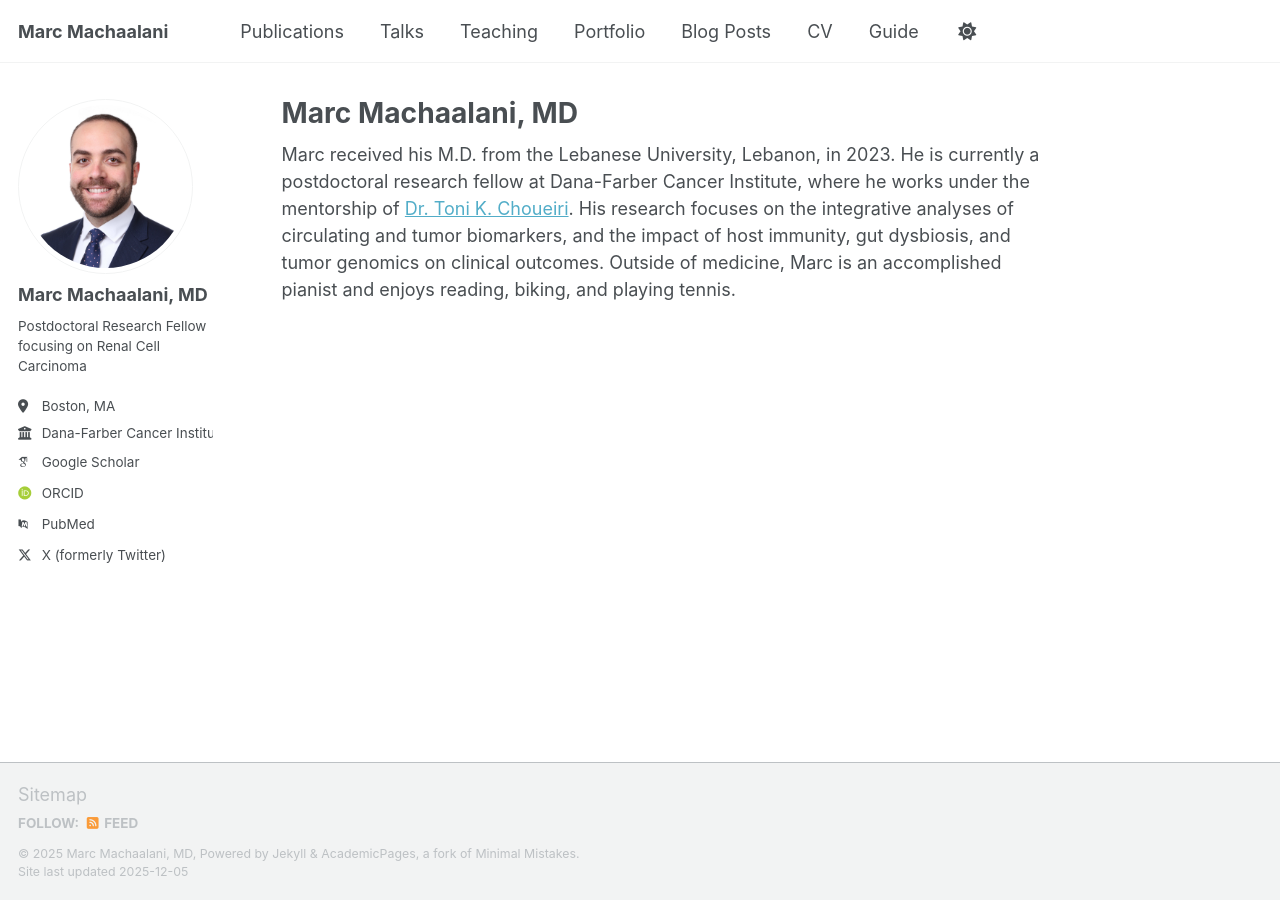
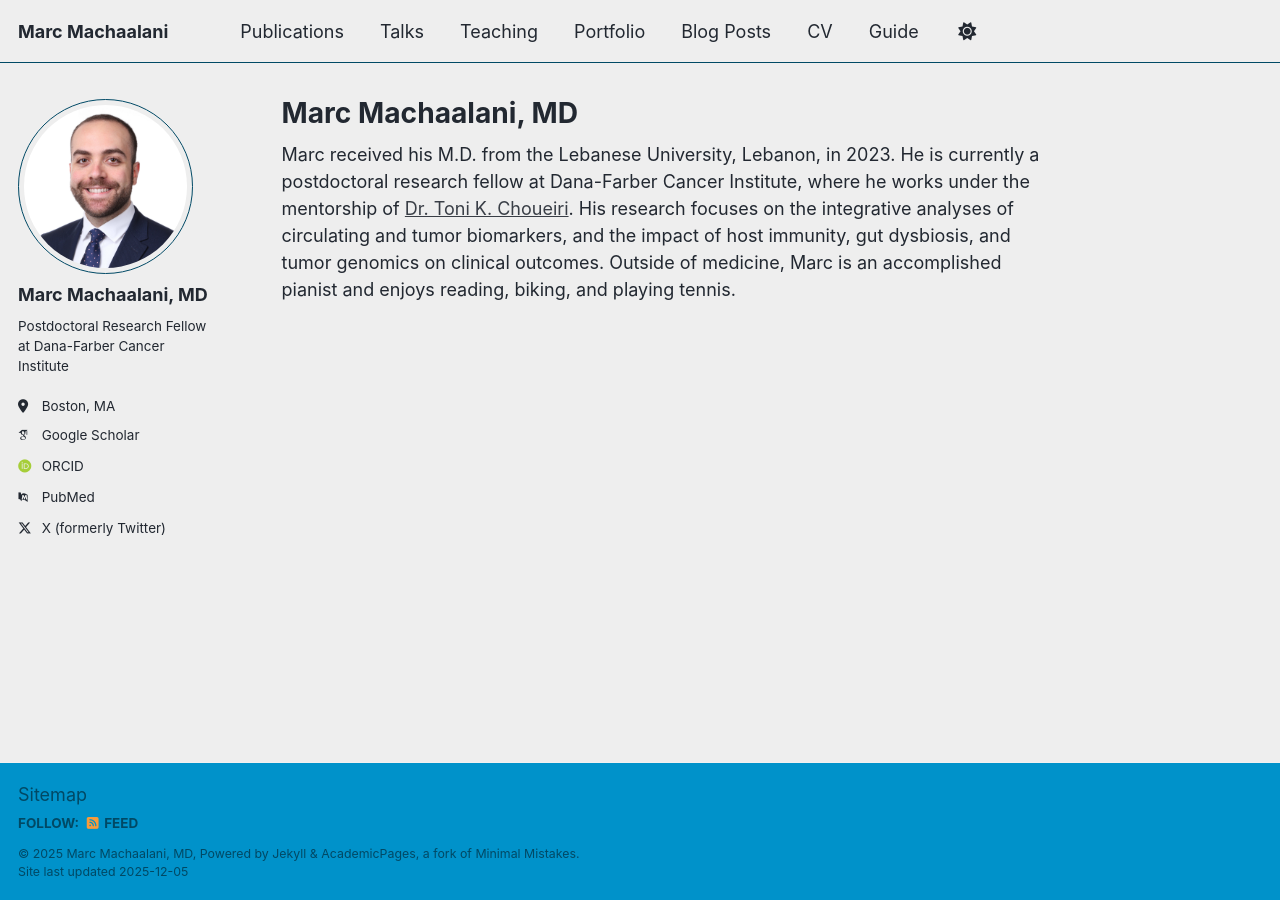
Before and after one commit to MarcMachaalani/marcmachaalani.github.io, a Jekyll site: the page built from _pages/about.md, in a window 1280 px wide. Built offline with Jekyll 4.4.1, drawn with Linux system fonts in a browser that asks for light colours; some web fonts are replaced; a script bundle is joined from its source files by our own code; library files that are not in the unit come from our copies.

Commit message:
Update _config.yml

```diff
--- a/_config.yml
+++ b/_config.yml
@@ -8,7 +8,7 @@
 
 # Basic Site Settings
 locale                   : "en-US"
-site_theme               : "default" # Currently available options are "default", "air"
+site_theme               : "air" # Currently available options are "default", "air"
 title                    : "Marc Machaalani"
 title_separator          : "-"
 name                     : &name "Marc Machaalani, MD"
@@ -26,9 +26,9 @@ author:
   avatar           : "Machaalani_Marc_square.jpg"
   name             : "Marc Machaalani, MD"
   pronouns         : # example: "she/her"
-  bio              : "Postdoctoral Research Fellow focusing on Renal Cell Carcinoma"
+  bio              : "Postdoctoral Research Fellow at Dana-Farber Cancer Institute"
   location         : "Boston, MA"
-  employer         : "Dana-Farber Cancer Institute"
+  employer         : #
   uri              : # URL
   email            : #
 
```
